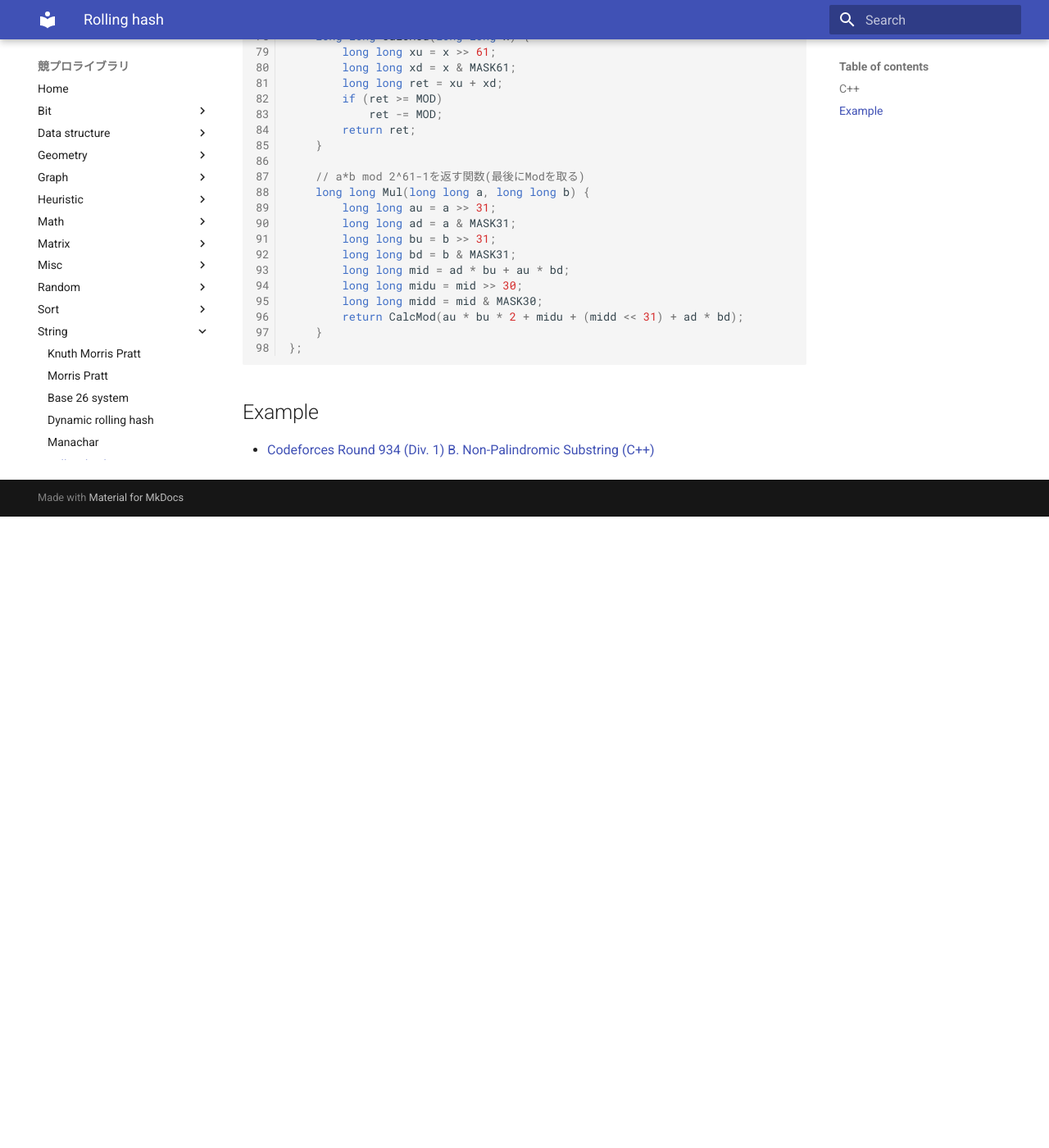
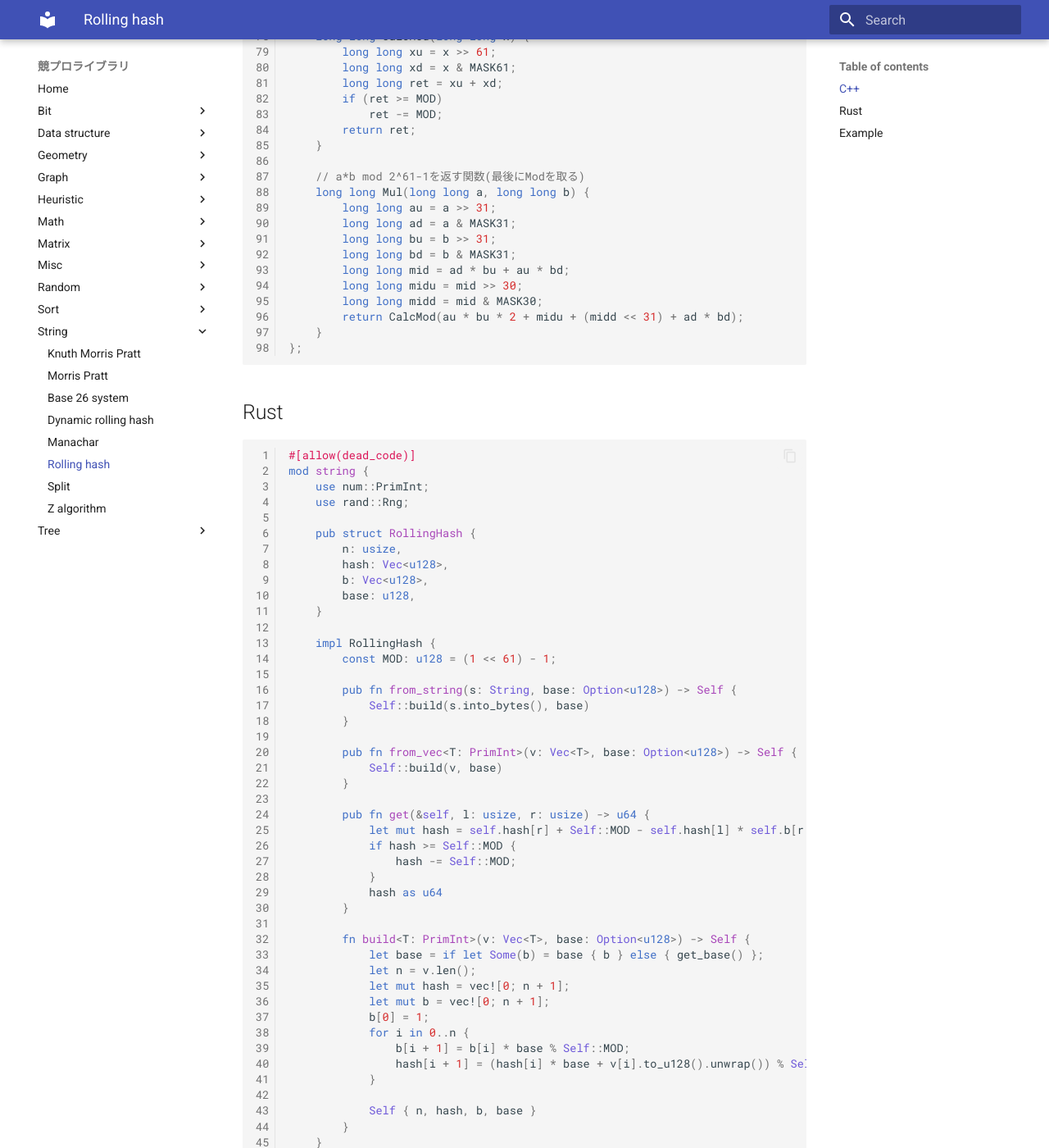
Before and after one commit to Plan88/kyopro-library, an MkDocs documentation site: the page built from docs/string/rolling_hash.md, in a window 1280 px wide and 1400 px high, scrolled down 1672 px. Shown: the whole window at 82% size. Built offline with MkDocs 1.6.1 and Material for MkDocs 9.7.7, drawn with Linux system fonts in a browser that asks for light colours; before the commit the page ends 2302 px from its top, so only the background shows below that; some of the changed text lies outside the part shown.

Commit message:
add rolling hash

````diff
--- a/docs/string/rolling_hash.md
+++ b/docs/string/rolling_hash.md
@@ -100,6 +100,62 @@ struct RollingHash {
 };
 ```
 
+## Rust
+```rust
+#[allow(dead_code)]
+mod string {
+    use num::PrimInt;
+    use rand::Rng;
+
+    pub struct RollingHash {
+        n: usize,
+        hash: Vec<u128>,
+        b: Vec<u128>,
+        base: u128,
+    }
+
+    impl RollingHash {
+        const MOD: u128 = (1 << 61) - 1;
+
+        pub fn from_string(s: String, base: Option<u128>) -> Self {
+            Self::build(s.into_bytes(), base)
+        }
+
+        pub fn from_vec<T: PrimInt>(v: Vec<T>, base: Option<u128>) -> Self {
+            Self::build(v, base)
+        }
+
+        pub fn get(&self, l: usize, r: usize) -> u64 {
+            let mut hash = self.hash[r] + Self::MOD - self.hash[l] * self.b[r - l] % Self::MOD;
+            if hash >= Self::MOD {
+                hash -= Self::MOD;
+            }
+            hash as u64
+        }
+
+        fn build<T: PrimInt>(v: Vec<T>, base: Option<u128>) -> Self {
+            let base = if let Some(b) = base { b } else { get_base() };
+            let n = v.len();
+            let mut hash = vec![0; n + 1];
+            let mut b = vec![0; n + 1];
+            b[0] = 1;
+            for i in 0..n {
+                b[i + 1] = b[i] * base % Self::MOD;
+                hash[i + 1] = (hash[i] * base + v[i].to_u128().unwrap()) % Self::MOD;
+            }
+
+            Self { n, hash, b, base }
+        }
+    }
+
+    pub fn get_base() -> u128 {
+        let mut rng = rand::thread_rng();
+        rng.gen::<u64>() as u128
+    }
+}
+```
+
 ## Example
 
 - [Codeforces Round 934 (Div. 1) B. Non-Palindromic Substring (C++)](https://codeforces.com/contest/1943/submission/254546503)
+- [047 - Monochromatic Diagonal（★7） (Rust)](https://atcoder.jp/contests/typical90/submissions/55837310)
````
